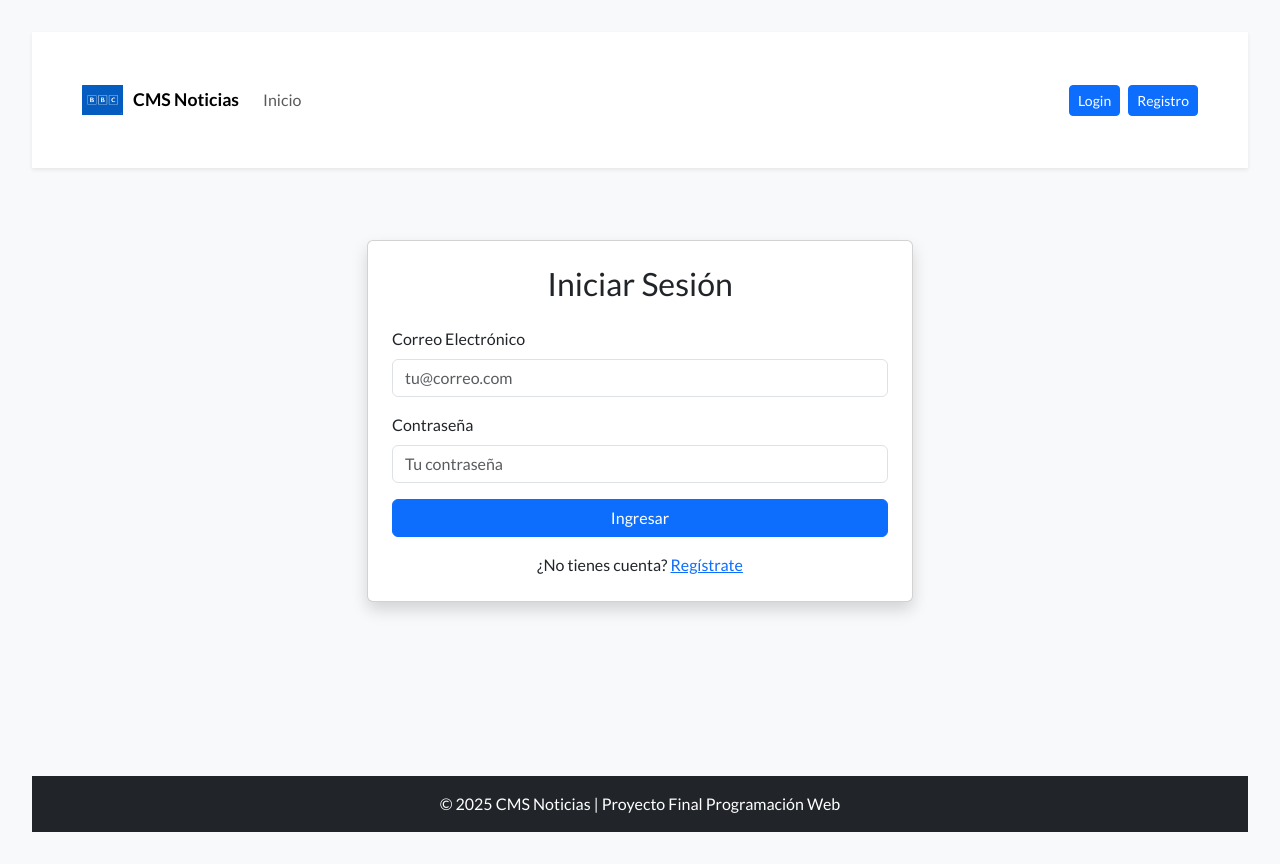
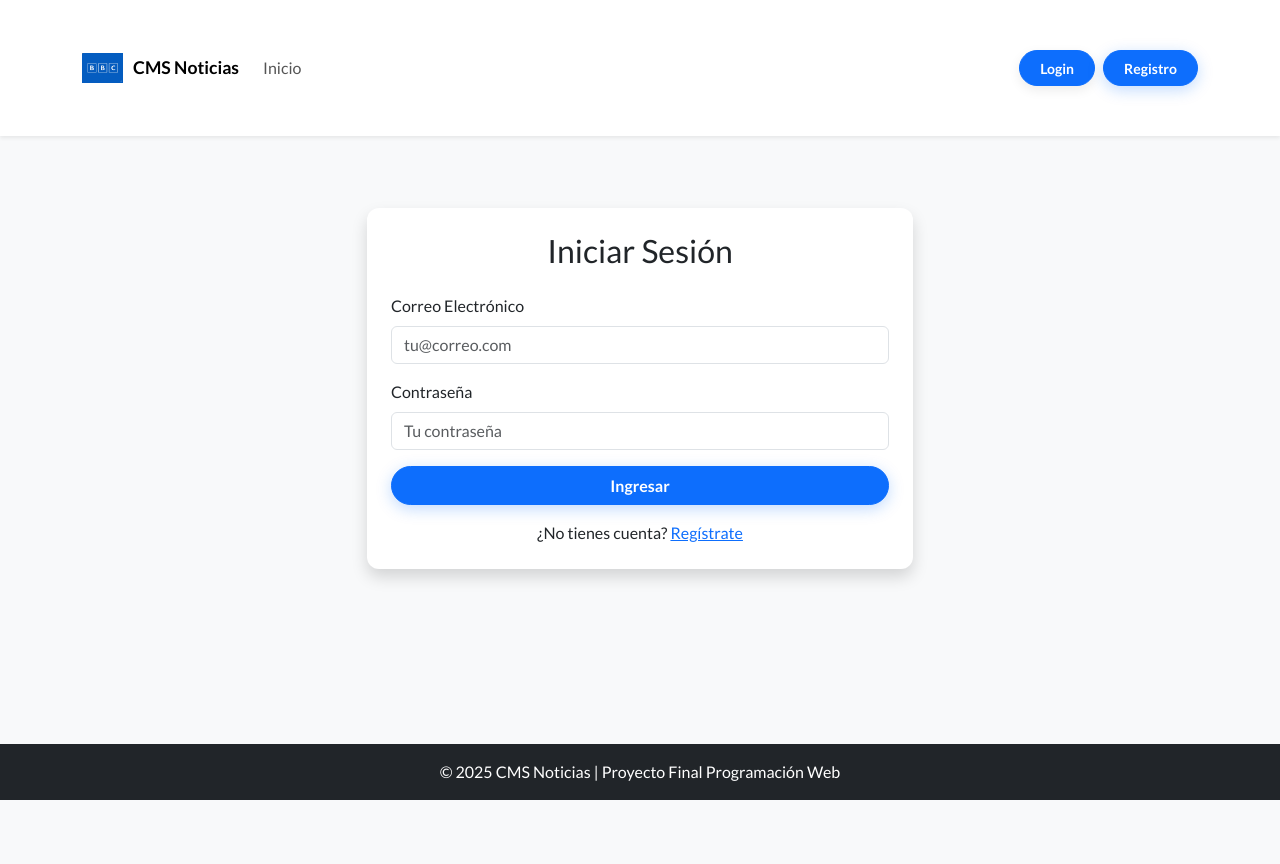
Before and after one commit to FernandoLion/ProyectoFinal_LeonJhojan_-_RamirezJavier, a React (Vite) app: page /login in a window 1280 px wide. After the commit the page ends 800 px from the top, so only its background shows below. Built offline with nearby package versions, Linux system fonts and the light colour scheme; no server answers.

Commit message:
Cambios en estilos,very very

```diff
--- a/src/App.css
+++ b/src/App.css
@@ -1,42 +1,91 @@
-#root {
-  max-width: 1280px;
-  margin: 0 auto;
-  padding: 2rem;
-  /* text-align: center; */
+.btn {
+  border-radius: 50px !important;
+  font-weight: 700 !important;
+  padding: 0.4rem 1.25rem !important;
+  transition: all 0.3s ease;
+  box-shadow: 0 4px 12px rgba(0,0,0,0.08);
 }
 
-.logo {
-  height: 6em;
-  padding: 1.5em;
-  will-change: filter;
-  transition: filter 300ms;
-}
-.logo:hover {
-  filter: drop-shadow(0 0 2em #646cffaa);
-}
-.logo.react:hover {
-  filter: drop-shadow(0 0 2em #61dafbaa);
+.btn:hover {
+  transform: translateY(-2px);
+  box-shadow: 0 6px 16px rgba(0,0,0,0.12);
 }
 
-@keyframes logo-spin {
-  from {
-    transform: rotate(0deg);
-  }
-  to {
-    transform: rotate(360deg);
-  }
+.btn-primary {
+  box-shadow: 0 4px 15px rgba(13, 110, 253, 0.25);
+}
+.btn-primary:hover {
+  box-shadow: 0 6px 20px rgba(13, 110, 253, 0.4);
 }
 
-@media (prefers-reduced-motion: no-preference) {
-  a:nth-of-type(2) .logo {
-    animation: logo-spin infinite 20s linear;
-  }
+.navbar-brand {
+  font-weight: 700 !important;
+  font-size: 1.3rem !important;
 }
 
-/* .card {
-  padding: 2em;
-} */
+.nav-link {
+  font-weight: 700;
+  color: #555 !important;
+  transition: color 0.2s ease-in-out;
+}
 
-.read-the-docs {
-  color: #888;
+.nav-link.active {
+  color: #0d6efd !important;
+  border-bottom: 3px solid #0d6efd;
+  padding-bottom: 2px;
 }
+
+.nav-link:hover {
+  color: #111 !important;
+}
+
+
+.card {
+  border: none !important;
+  border-radius: 12px !important;
+  overflow: hidden;
+  box-shadow: 0 4px 15px rgba(0,0,0, 0.06) !important;
+  transition: transform 0.3s ease, box-shadow 0.3s ease;
+}
+
+.card:hover {
+  transform: translateY(-7px);
+  box-shadow: 0 10px 25px rgba(0,0,0, 0.1) !important;
+}
+
+.card-img-top {
+  transition: transform 0.4s ease;
+}
+
+.card:hover .card-img-top {
+  transform: scale(1.05);
+}
+
+.card-title {
+  font-weight: 700;
+  color: #222;
+}
+
+h2.border-bottom {
+  font-weight: 700;
+  color: #111;
+  border-bottom: 4px solid #0d6efd !important;
+  padding-bottom: 8px;
+  display: inline-block;
+  margin-bottom: 1.5rem !important;
+}
+
+.img-fluid.rounded {
+  border-radius: 12px !important;
+  box-shadow: 0 6px 20px rgba(0,0,0, 0.1);
+}
+
+.display-4.fw-bold {
+  color: #111;
+}
+
+div[dangerouslySetInnerHTML] {
+  font-size: 1.15rem !important;
+  line-height: 1.75;
+  color: #333;
+}
--- a/src/index.css
+++ b/src/index.css
@@ -4,4 +4,7 @@ body {
   min-height: 100vh;
   background-color: #f8f9fa;
   font-family: 'Lato', 'Segoe UI', Tahoma, Geneva, Verdana, sans-serif;
+  -webkit-font-smoothing: antialiased;
+  -moz-osx-font-smoothing: grayscale;
+  color: #333;
 }
```
